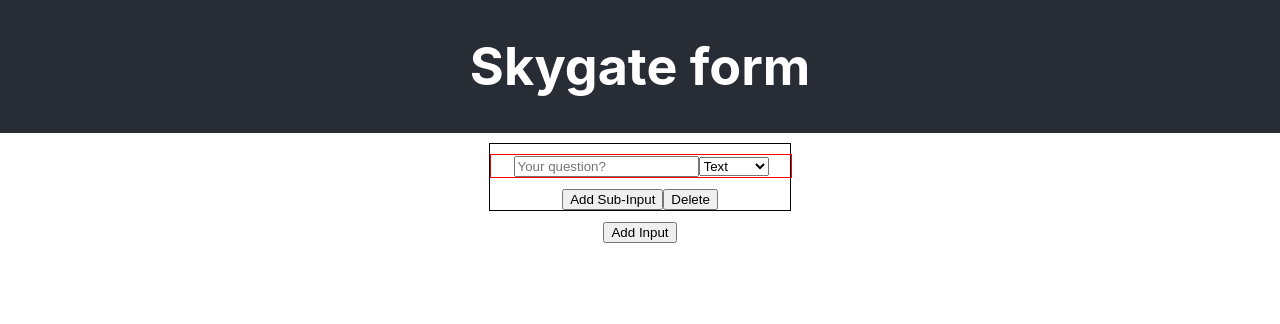
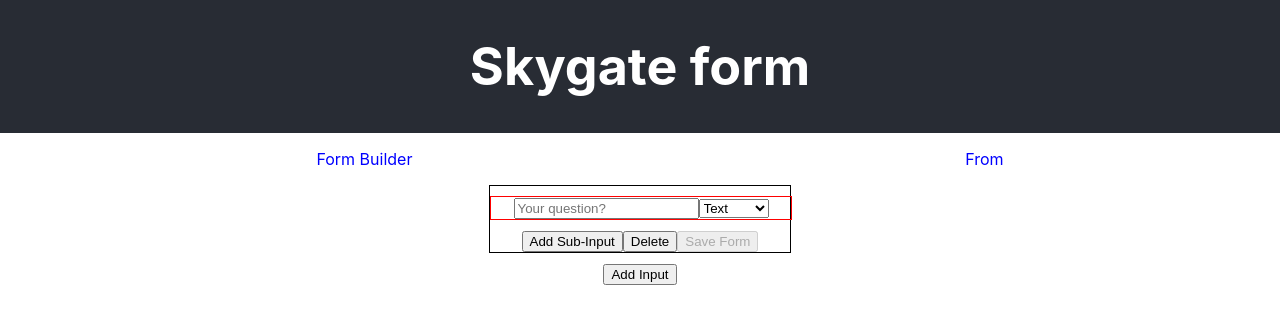
Before and after one commit to Luqapo/FormBuilder, a React (Create React App) app: page /form-builder in a window 1280 px wide. Both pictures are taken after a click on the button "Add Input". Shown: the top 324 px of the page. Built offline with nearby package versions, Linux system fonts and the light colour scheme.

Commit message:
indexedDB

```diff
--- a/package.json
+++ b/package.json
@@ -6,6 +6,7 @@
     "idb": "^2.1.3",
     "react": "^16.6.3",
     "react-dom": "^16.6.3",
+    "react-router-dom": "^4.3.1",
     "react-scripts": "2.1.1"
   },
   "scripts": {
--- a/src/App.js
+++ b/src/App.js
@@ -1,6 +1,9 @@
 import React, { Component } from 'react';
+import { Route, Switch, withRouter } from 'react-router-dom';
 
 import FormBuilder from './containers/FormBuilder/FormBuilder';
+import Form from './containers/Form/Form';
+import Nav from './components/Nav/Nav';
 import './App.css';
 
 class App extends Component {
@@ -10,10 +13,14 @@ class App extends Component {
         <header className="App-header">
           <h1>Skygate form</h1>
         </header>
-        <FormBuilder />
+        <Nav />
+        <Switch>
+          <Route path="/form-builder" component={FormBuilder} />
+          <Route path="/form" component={Form} />
+        </Switch>
       </div>
     )
   }
 }
 
-export default App;
+export default withRouter(App);
--- /dev/null
+++ b/src/components/Nav/Nav.css
@@ -0,0 +1,11 @@
+.Nav {
+    list-style: none;
+    display: flex;
+    justify-content: space-around;
+    color: blue;
+}
+
+.Nav:hover {
+    color: red;
+    cursor: pointer;
+}
--- /dev/null
+++ b/src/components/Nav/Nav.js
@@ -0,0 +1,25 @@
+import React from 'react';
+import { withRouter } from 'react-router-dom';
+
+import './Nav.css';
+
+const Nav = (props) => {
+    const handleBuilder = () => {
+        props.history.push('/form-builder');
+    }
+
+    const handleForm = () => {
+        props.history.push('/form');
+    }
+
+    return (
+        <nav>
+            <ul className="Nav">
+                <li onClick={handleBuilder}>Form Builder</li>
+                <li onClick={handleForm}>From</li>
+            </ul>
+        </nav>
+    )
+}
+
+export default withRouter(Nav);
--- /dev/null
+++ b/src/containers/Form/Form.js
@@ -0,0 +1,46 @@
+import React, { Component } from 'react';
+import idb from 'idb';
+
+class Form extends Component {
+    state = {
+        forms: null
+    }
+
+    componentDidMount(){
+        async function getAllData() {
+            let db = await idb.open('db-name', 1)
+
+            let tx = db.transaction('objectStoreName', 'readonly')
+            let store = tx.objectStore('objectStoreName')
+
+            // add, clear, count, delete, get, getAll, getAllKeys, getKey, put
+            let allSavedItems = await store.getAll()
+
+            db.close()
+
+            return allSavedItems
+        }
+
+        getAllData()
+            .then(result => {
+                this.setState({
+                    forms: result
+                })
+            });
+    }
+
+    render(){
+        let elements = null;
+        if(this.state.forms){
+            elements = this.state.forms.map(el => <h4>Jeden form</h4>);
+        }
+        return (
+            <div>
+                <h1>Zajebisty Form</h1>
+                {elements}
+            </div>
+        )
+    }
+}
+
+export default Form;
--- a/src/containers/FormBuilder/FormBuilder.js
+++ b/src/containers/FormBuilder/FormBuilder.js
@@ -1,26 +1,10 @@
 import React, { Component } from 'react';
-import idb from 'idb';
 
-import QuestionInput from '../QuestinInput/QuestionInput';
+import QuestionInput from './QuestinInput/QuestionInput';
 
 class FormBuilder extends Component {
     state = {
         form: []
-    }
-
-    handleSave =(data) => {
-        async function putSomeData() {
-            let db = await idb.open('db-name', 1, upgradeDB => upgradeDB.createObjectStore('objectStoreName', { autoIncrement: true }))
-
-            let tx = db.transaction('objectStoreName', 'readwrite')
-            let store = tx.objectStore('objectStoreName')
-
-            await store.put(data);
-
-            await tx.complete
-            db.close()
-        }
-        putSomeData();
     }
 
     handleAddInput = () => {
@@ -43,7 +27,9 @@ class FormBuilder extends Component {
         return (
             <div>
                 {this.state.form.map((form,index) =>
-                    <QuestionInput key={index} handleDelete={() => this.handleDelete(index)} />)}
+                    <QuestionInput key={index}
+                            handleDelete={() => this.handleDelete(index)}
+                            handleSave={this.handleSave}/>)}
                 <button onClick={this.handleAddInput}>Add Input</button>
             </div>
         )
--- a/src/containers/QuestinInput/QuestionInput.js
+++ b/src/containers/FormBuilder/QuestinInput/QuestionInput.js
@@ -1,4 +1,5 @@
 import React, { Component } from 'react';
+import idb from 'idb';
 
 import RadioInput from '../RadioInput/RadioInput';
 import TextInput from '../TextInput/TextInput';
@@ -59,20 +60,43 @@ class QuestionInput extends Component {
     handleSubImput = () => {
         if(this.state.type === "yes/no"){
             this.setState({
-                subInput: <RadioInput handleDelete={this.handleDelete} formObject={this.state.formObject}/>
+                subInput: <RadioInput
+                            handleDelete={this.handleDelete}
+                            formObject={this.state.formObject}/>
             })
         } else if(this.state.type === "text"){
             this.setState({
-                subInput: <TextInput handleDelete={this.handleDelete} formObject={this.state.formObject}/>
+                subInput: <TextInput
+                            handleDelete={this.handleDelete}
+                            formObject={this.state.formObject}/>
             })
         } else {
             this.setState({
-                subInput: <NumberInput handleDelete={this.handleDelete} formObject={this.state.formObject}/>
+                subInput: <NumberInput
+                            handleDelete={this.handleDelete}
+                            formObject={this.state.formObject}
+                            handleSave={this.props.handleSave}/>
             })
         }
     }
 
+    handleSave = (data) => {
+        async function putSomeData(data) {
+            let db = await idb.open('db-name', 1, upgradeDB => upgradeDB.createObjectStore('objectStoreName', { autoIncrement: true }))
+
+            let tx = db.transaction('objectStoreName', 'readwrite')
+            let store = tx.objectStore('objectStoreName')
+
+            await store.put(data);
+
+            await tx.complete
+            db.close()
+        }
+        putSomeData(data);
+    }
+
     render(){
+        const disabled = Boolean(this.props.formObject)
         return (
             <div className="Input">
                 <form className="Form">
@@ -93,6 +117,8 @@ class QuestionInput extends Component {
                 </form>
                 <button onClick={this.handleAddInput}>Add Sub-Input</button>
                 <button onClick={this.props.handleDelete}>Delete</button>
+                <button onClick={() => this.handleSave(this.state.formObject)}
+                        disabled={!disabled}>Save Form</button>
                 {this.state.subInput}
             </div>
         )
--- a/src/index.js
+++ b/src/index.js
@@ -1,10 +1,18 @@
 import React from 'react';
 import ReactDOM from 'react-dom';
+import { BrowserRouter } from 'react-router-dom';
+
 import './index.css';
 import App from './App';
 import * as serviceWorker from './serviceWorker';
 
-ReactDOM.render(<App />, document.getElementById('root'));
+const app = (
+    <BrowserRouter>
+        <App />
+    </BrowserRouter>
+)
+
+ReactDOM.render(app , document.getElementById('root'));
 
 // If you want your app to work offline and load faster, you can change
 // unregister() to register() below. Note this comes with some pitfalls.
```
Also changed, not shown: src/containers/FormBuilder/NumberInput/NumberInput.js (renamed from src/containers/NumberInput/NumberInput.js), src/containers/FormBuilder/QuestinInput/QuestionInput.css (renamed from src/containers/QuestinInput/QuestionInput.css), src/containers/FormBuilder/RadioInput/RadioInput.js (renamed from src/containers/RadioInput/RadioInput.js), src/containers/FormBuilder/TextInput/TextInput.js (renamed from src/containers/TextInput/TextInput.js), 1 other file (tests, documents, lock files or other folders).
